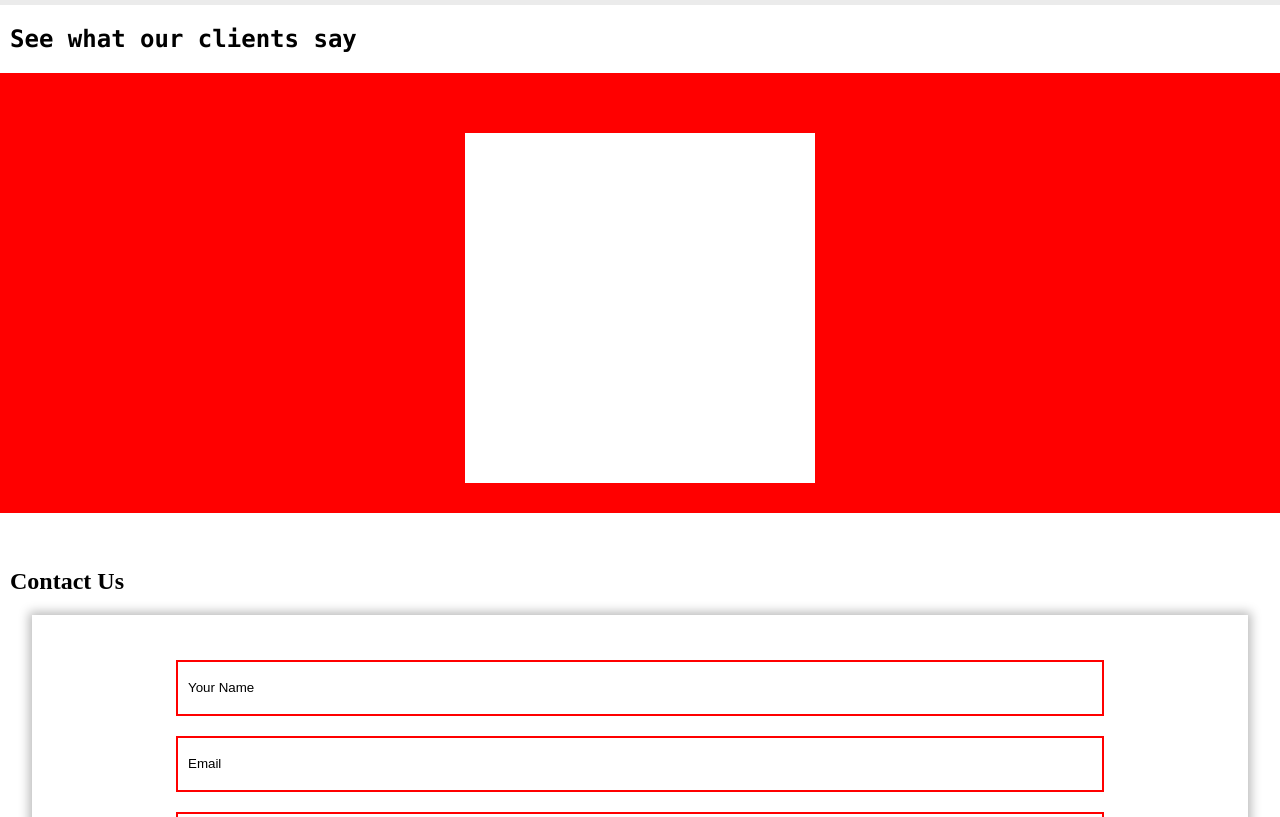
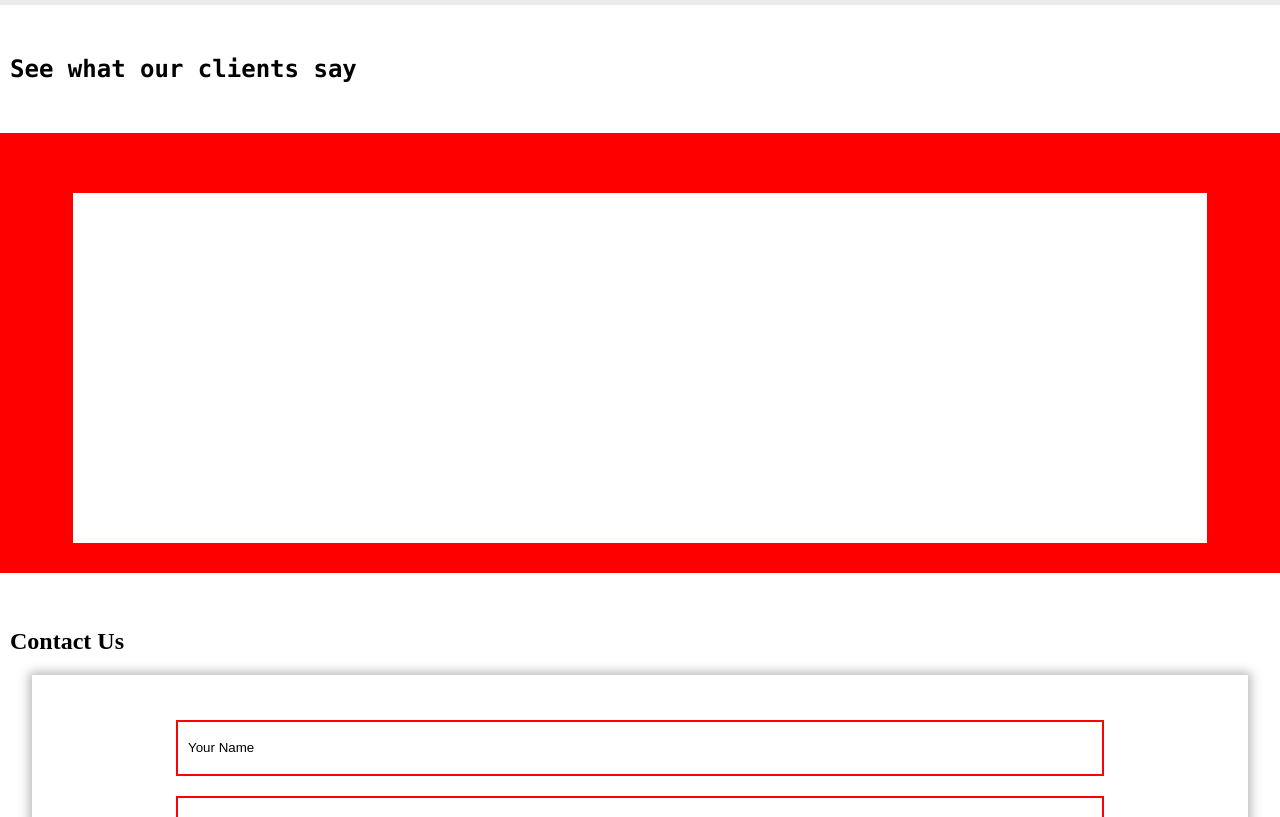
Before and after one commit to israelone/shoppingcart, a React (Create React App) app: page / in a window 1280 px wide. Shown: the part 2880-3697 px from the top of the page. Built offline with nearby package versions, Linux system fonts and the light colour scheme; what webfontloader would draw is missing.

Commit message:
Change width from pixel to percentage

```diff
--- a/src/components/reviews/reviews.js
+++ b/src/components/reviews/reviews.js
@@ -1,12 +1,12 @@
-import React, { useState } from "react";
-import styled from "styled-components";
+import React, { useState } from 'react';
+import styled from 'styled-components';
 
 const Container = styled.div``;
 
 const Header = styled.h2`
-  margin-left: 10px;
-  font-family: SFMono-Regular, Menlo, Monaco, Consolas, "Liberation Mono",
-    "Courier New", monospace;
+  margin: 50px 0 50px 10px;
+  font-family: SFMono-Regular, Menlo, Monaco, Consolas, 'Liberation Mono',
+    'Courier New', monospace;
 `;
 
 const SliderContainer = styled(Container)`
@@ -17,7 +17,7 @@ const SliderContainer = styled(Container)`
 
 const Slider = styled(Container)`
   background-color: white;
-  width: 350px;
+  width: 90%;
   height: 350px;
   margin: 50px auto;
 `;
```
